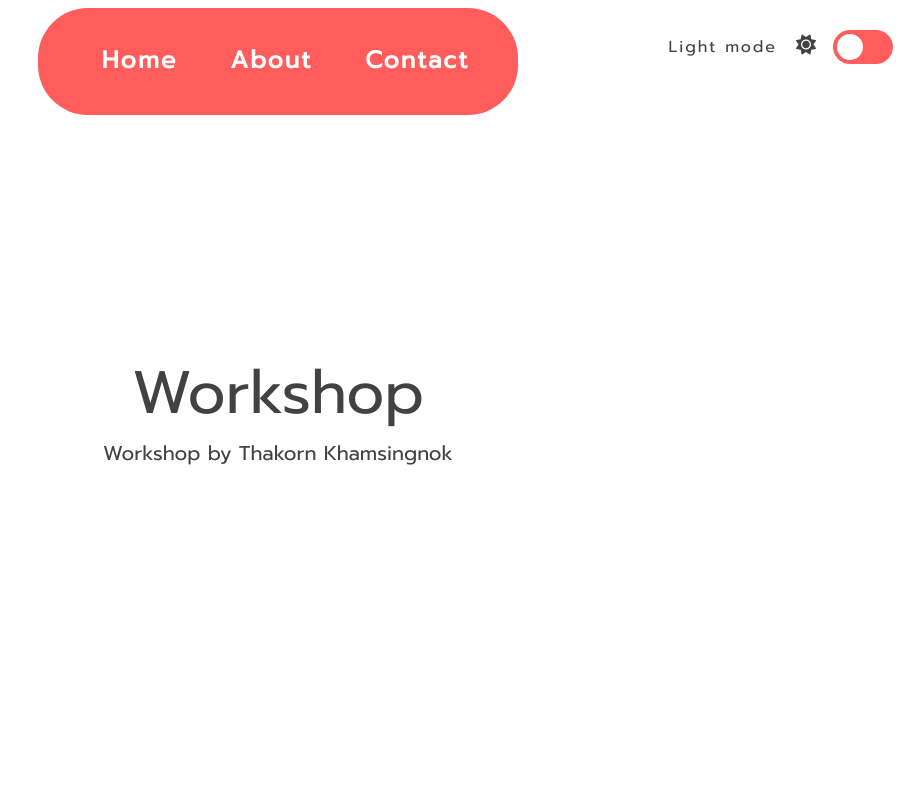
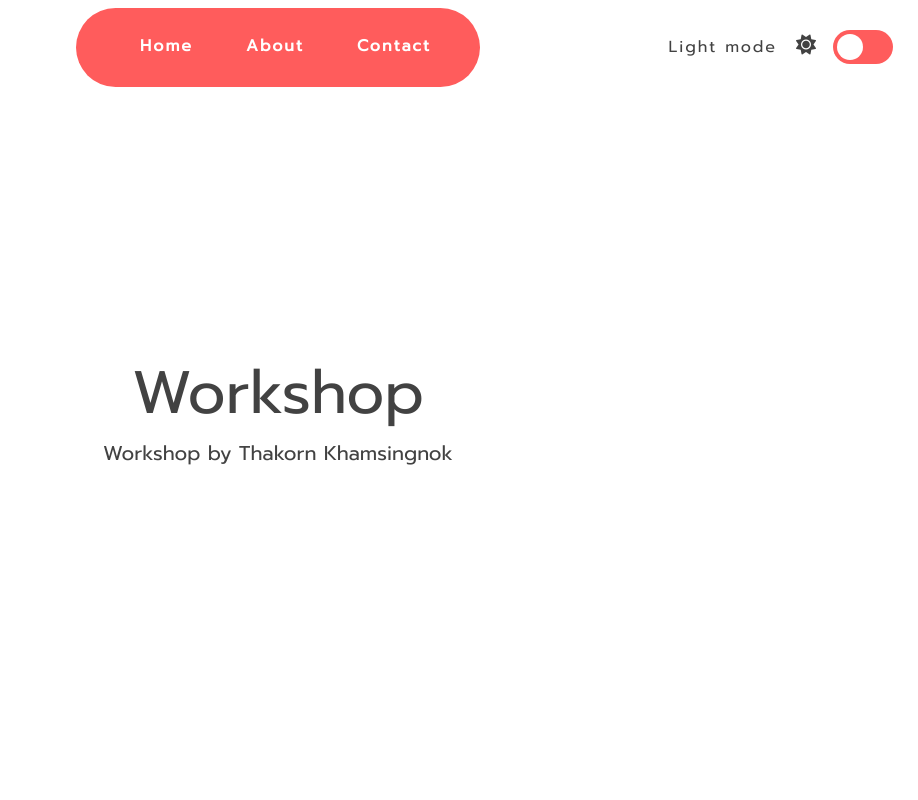
Before and after one commit to THKKSN/workshop3, a plain HTML site: page index.html in a window 1280 px wide. Shown: the top 800 px of the page, without its empty margins (362-1280 px from the left). Drawn offline with Linux system fonts and the light colour scheme.

Commit message:
first commit

```diff
--- a/css/nav.css
+++ b/css/nav.css
@@ -6,13 +6,11 @@ nav {
     margin: 0;
     position: fixed;
     z-index: 10;
-    font-size: 24px;
     letter-spacing: 2px;
     background: var(--primmry-color);
     border-radius: 50px;
     overflow: hidden;
-    transition: top 0.3s;
-    font-size: 24px;
+    font-size: 16px;
     letter-spacing: 2px;
 }
 
```
Also changed, not shown: 1 other file.
